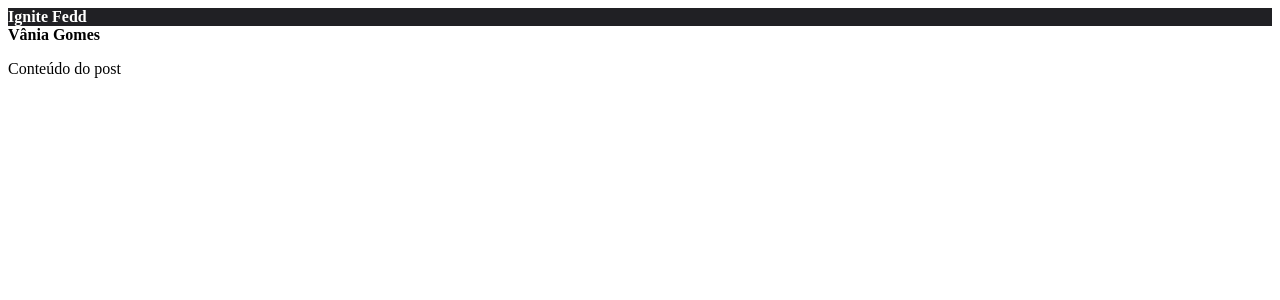
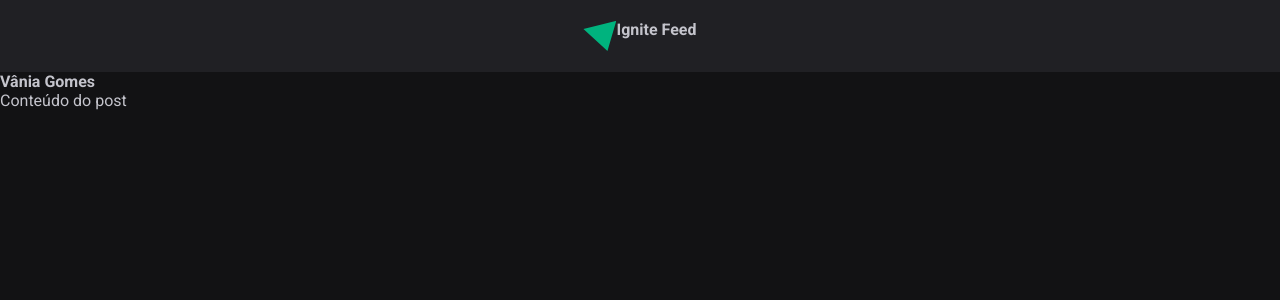
Before and after one commit to van-gomes/fundamentals-react-rocketseat, a React (Vite) app: page / in a window 1280 px wide. Shown: the top 300 px of the page. Built offline with nearby package versions, Linux system fonts and the light colour scheme.

Commit message:
Create Header component

```diff
--- a/index.html
+++ b/index.html
@@ -9,7 +9,7 @@
     <link rel="icon" type="image/svg+xml" href="/vite.svg" />
     <meta name="viewport" content="width=device-width, initial-scale=1.0" />
     <link href="https://fonts.googleapis.com/css2?family=Krona+One&family=Montserrat:ital,wght@0,100..900;1,100..900&family=Roboto:wght@400;700&display=swap" rel="stylesheet" />
-    <title>Vite + React</title>
+    <title>Ignite Feed</title>
   </head>
   <body>
     <div id="root"></div>
--- a/src/App.jsx
+++ b/src/App.jsx
@@ -1,5 +1,7 @@
 import { Header } from "./components/Header";
 import { Post } from "./Post";
+import "./global.css";
+import styles from './App.module.css';
 
 export function App() {
   return (
--- a/src/components/Header.jsx
+++ b/src/components/Header.jsx
@@ -1,9 +1,11 @@
 import styles from "./Header.module.css";
+import igniteLogo from "../../assets/ignite-logo.svg";
 
 export function Header() {
     return (
         <header className={styles.header}>
-            <strong>Ignite Fedd</strong>
+            <img src={igniteLogo} alt="Logotipo do Ignite" />
+            <strong>Ignite Feed</strong>
         </header>
     )
 }
--- a/src/components/Header.module.css
+++ b/src/components/Header.module.css
@@ -1,4 +1,10 @@
 .header {
-    background-color: #202024;
-    color: #fff;
+    background: var(--gray-800);
+    display: flex;
+    justify-content: center;
+    padding: 1.25rem 0;
 }
+
+.header img {
+    height: 2rem;
+}
```
Also changed, not shown: assets/ignite-logo.svg (added), src/App.module.css (added).
